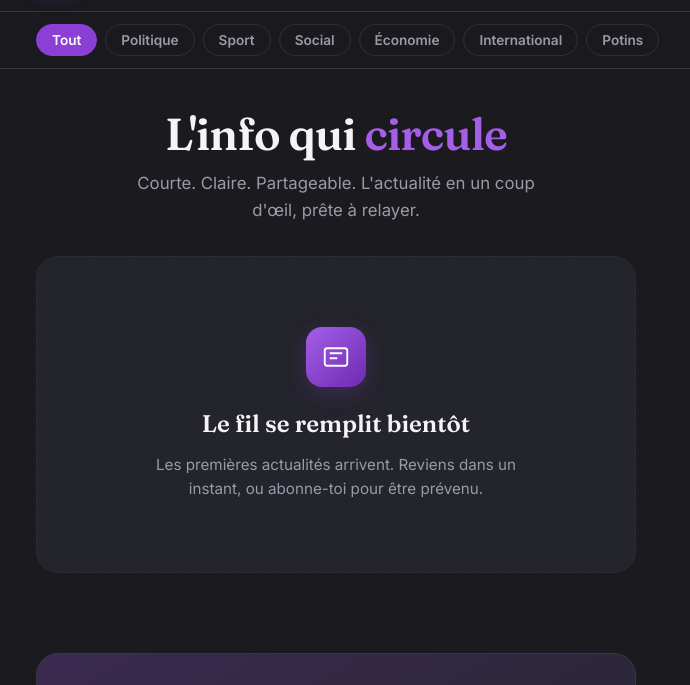
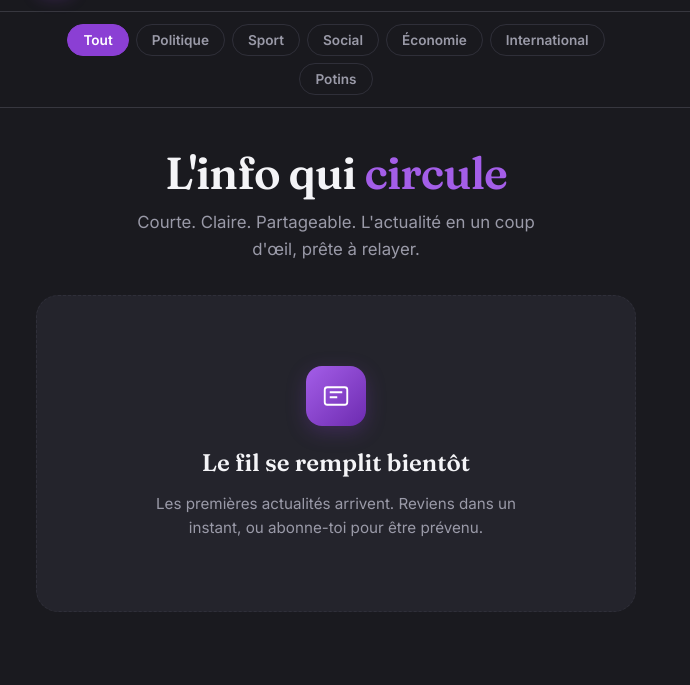
Before and after one commit to stefi3274/nibo-news, a plain HTML site: page index.html in a window 1280 px wide. Shown: the part 60-745 px from the top of the page, without its empty margins (304-994 px from the left). Drawn offline with nearby package versions, Linux system fonts and the light colour scheme; no server answers.

Commit message:
Rubriques sur plusieurs lignes toutes visibles

```diff
--- a/css/style.css
+++ b/css/style.css
@@ -71,12 +71,12 @@ header{position:sticky;top:0;z-index:100;background:rgba(26,26,31,.85);
 /* ============================================================
    Filtres de rubriques
    ============================================================ */
-.rubriques{position:sticky;top:67px;z-index:90;background:rgba(26,26,31,.8);
-  backdrop-filter:blur(14px);border-bottom:1px solid var(--gris-line);overflow-x:auto;
-  -ms-overflow-style:none;scrollbar-width:none}
-.rubriques::-webkit-scrollbar{display:none}
-.rubriques-inner{max-width:var(--wrap);margin:0 auto;display:flex;gap:8px;padding:12px 20px}
-.rub-chip{flex:0 0 auto;background:none;border:1.5px solid var(--gris-3);color:var(--texte-doux);
+.rubriques{position:sticky;top:67px;z-index:90;background:rgba(26,26,31,.85);
+  backdrop-filter:blur(14px);border-bottom:1px solid var(--gris-line)}
+/* Toutes les rubriques visibles : elles passent à la ligne au lieu de défiler */
+.rubriques-inner{max-width:var(--wrap);margin:0 auto;display:flex;flex-wrap:wrap;
+  gap:7px;padding:12px 20px;justify-content:center}
+.rub-chip{background:none;border:1.5px solid var(--gris-3);color:var(--texte-doux);
   font-family:inherit;font-weight:600;font-size:.85rem;padding:7px 15px;border-radius:20px;
   cursor:pointer;transition:all .2s;white-space:nowrap}
 .rub-chip:hover{border-color:var(--c,var(--pourpre));color:var(--blanc)}
@@ -279,3 +279,12 @@ footer{border-top:1px solid var(--gris-line);background:var(--gris-2);margin-top
   padding:9px 12px;transition:color .2s}
 .nav-lien:hover{color:var(--pourpre-c)}
 @media (max-width:420px){.nav-lien{display:none}}
+
+/* Rubriques : ajustement sur petits écrans (tout reste visible) */
+@media (max-width:430px){
+  .rubriques-inner{gap:6px;padding:11px 14px}
+  .rub-chip{font-size:.79rem;padding:6px 12px}
+}
+@media (max-width:340px){
+  .rub-chip{font-size:.75rem;padding:6px 10px}
+}
```
